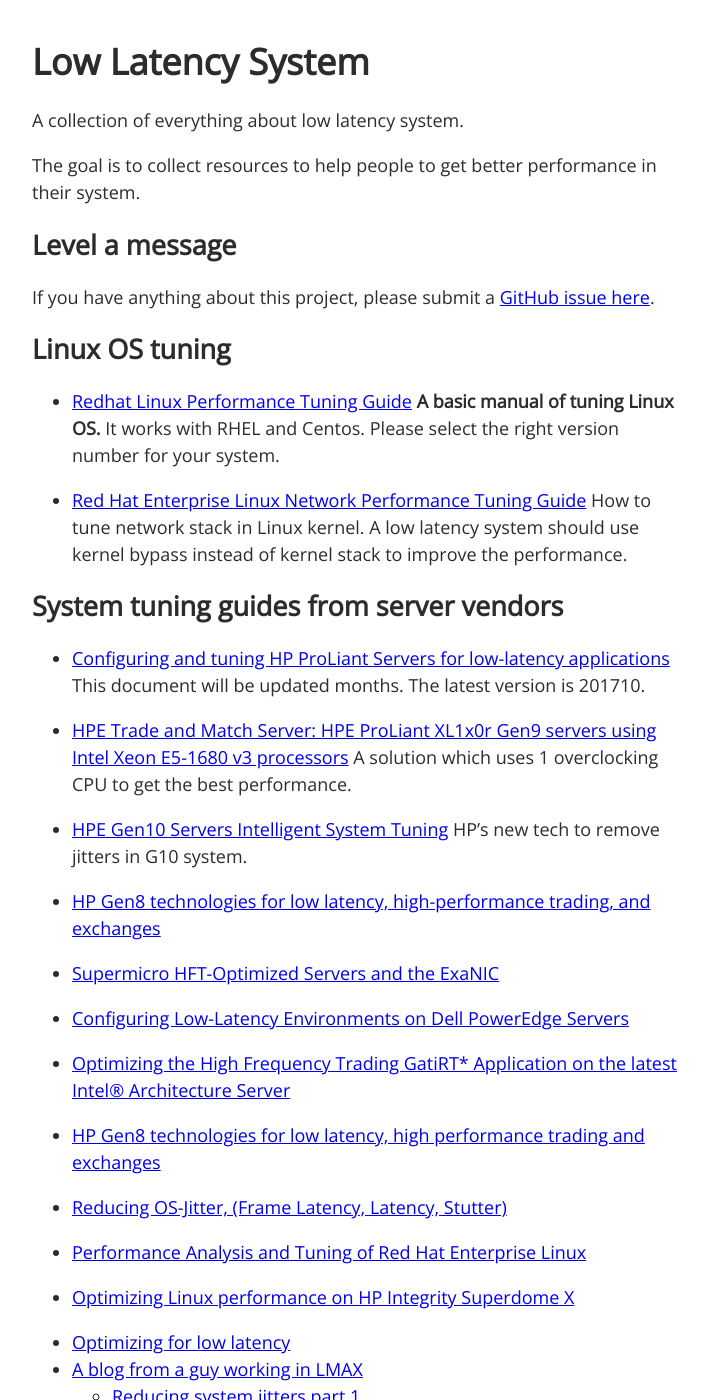
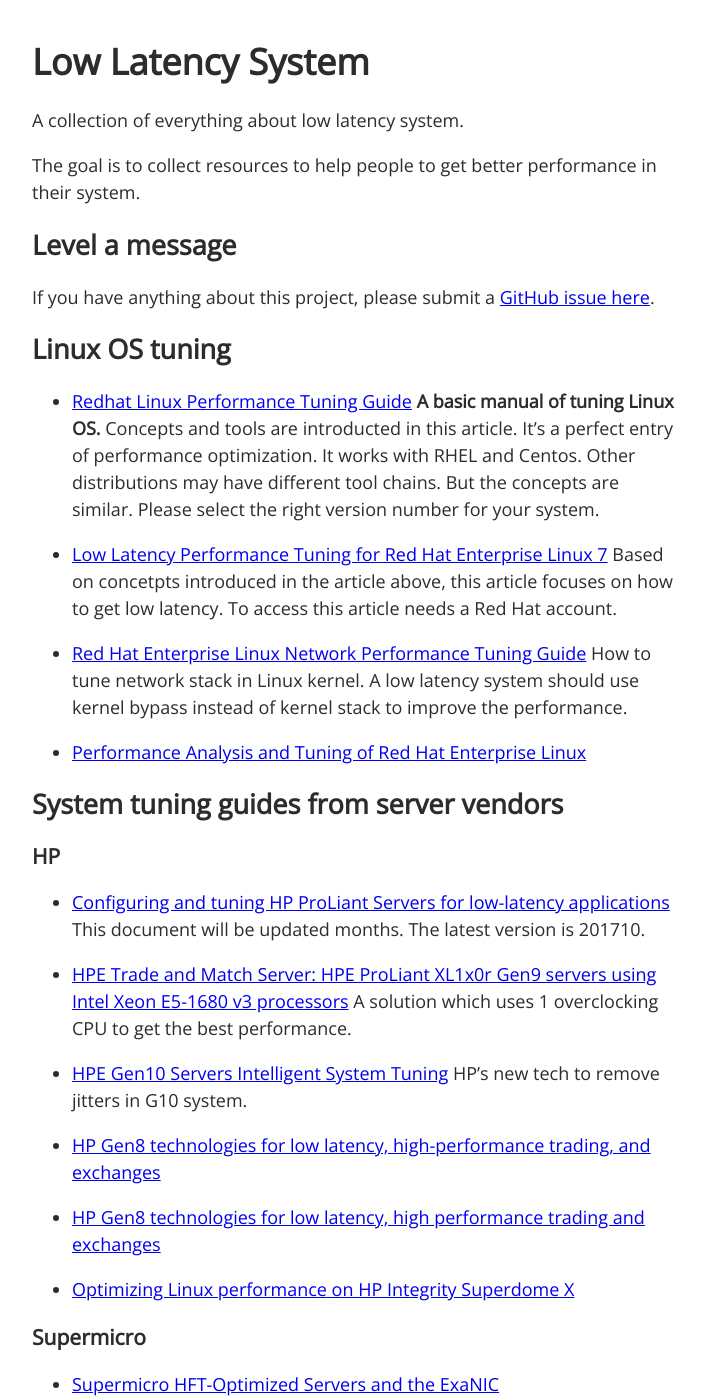
Before and after one commit to datar/low-latency-system, a Jekyll site: the page built from index.md, in a window 1280 px wide and 1400 px high. Shown: the whole window, without its empty margins (283-991 px from the left). Built offline with Jekyll 4.4.1, drawn with Linux system fonts in a browser that asks for light colours; our own code applies the rules of GitHub Pages for plain Markdown files; some of the changed text lies outside the part shown.

Commit message:
move links to right topics

```diff
--- a/index.md
+++ b/index.md
@@ -10,13 +10,17 @@ If you have anything about this project, please submit a [GitHub issue here](htt
 ## Linux OS tuning
 
 - [Redhat Linux Performance Tuning Guide](https://access.redhat.com/documentation/en-us/red_hat_enterprise_linux/7/html-single/performance_tuning_guide/index)
-**A basic manual of tuning Linux OS.** It works with RHEL and Centos. Please select the right version number for your system.
+**A basic manual of tuning Linux OS.** Concepts and tools are introducted in this article. It's a perfect entry of performance optimization. It works with RHEL and Centos. Other distributions may have different tool chains. But the concepts are similar. Please select the right version number for your system.
+
+- [Low Latency Performance Tuning for Red Hat Enterprise Linux 7](https://access.redhat.com/articles/1323793) Based on concetpts introduced in the article above, this article focuses on how to get low latency. To access this article needs a Red Hat account.
 
 - [Red Hat Enterprise Linux Network Performance Tuning Guide](https://access.redhat.com/articles/1391433) How to tune network stack in Linux kernel. A low latency system should use kernel bypass instead of kernel stack to improve the performance.
 
+- [Performance Analysis and Tuning of Red Hat Enterprise Linux](https://github.com/major/redhat-summit-2015-notes/blob/master/2015-06-24/Performance%20Analysis%20and%20Tuning%20of%20Red%20Hat%20Enterprise%20Linux.md)
 
 ## System tuning guides from server vendors
 
+### HP
 - [Configuring and tuning HP ProLiant Servers for low-latency applications](https://support.hpe.com/hpsc/doc/public/display?docLocale=en_US&docId=emr_na-c01804533)
 This document will be updated months. The latest version is 201710.
 
@@ -27,28 +31,34 @@ Tuning](https://support.hpe.com/hpsc/doc/public/display?docId=a00018313en_us) HP
 
 - [HP Gen8 technologies for low latency, high-performance trading, and exchanges](http://www.flaggmgmt.com/hpc/ppt/session-9_patrickgreene.pdf)
 
+- [HP Gen8 technologies for low latency, high performance trading and exchanges](http://www.flaggmgmt.com/hpc/ppt/session-9_patrickgreene.pdf)
+
+- [Optimizing Linux performance on HP Integrity Superdome X](http://www8.hp.com/h20195/v2/GetPDF.aspx/4AA5-9698ENW.pdf)
+
+
+### Supermicro
 - [Supermicro HFT-Optimized Servers and the ExaNIC](https://exablaze.com/media/blog-supermicro-latency)
 
+
+### Dell
 - [Configuring Low-Latency Environments on Dell PowerEdge Servers](http://www.dell.com/downloads/global/products/pedge/en/configuring_dell_powerEdge_servers_for_low_latency_12132010_final.pdf)
 
 - [Optimizing the High Frequency Trading GatiRT* Application on the latest Intel® Architecture Server](https://software.intel.com/en-us/articles/optimizing-the-high-frequency-trading-gatirt-application-on-the-latest-intel-architecture)
 
-
-- [HP Gen8 technologies for low latency, high performance trading and exchanges](http://www.flaggmgmt.com/hpc/ppt/session-9_patrickgreene.pdf)
-
 - [Reducing OS-Jitter, (Frame Latency, Latency, Stutter)](http://www.tomshardware.com/faq/id-2477508/reducing-jitter-frame-latency-latency-stutter.html)
 
-- [Performance Analysis and Tuning of Red Hat Enterprise Linux](https://github.com/major/redhat-summit-2015-notes/blob/master/2015-06-24/Performance%20Analysis%20and%20Tuning%20of%20Red%20Hat%20Enterprise%20Linux.md)
+### lenovo
 
-- [Optimizing Linux performance on HP Integrity Superdome X](http://www8.hp.com/h20195/v2/GetPDF.aspx/4AA5-9698ENW.pdf)
+
+### Other
+- [Linux Performance and Tuning Guidelines](https://lenovopress.com/redp4285)
+    - [中文版](https://www.gitbook.com/book/lihz1990/transoflptg/details)
 
 - [Optimizing for low latency](https://software.intel.com/sites/default/files/managed/07/f3/low_latency_presentation.pdf)
 - [A blog from a guy working in LMAX](http://epickrram.blogspot.co.uk/)
     - [Reducing system jitters part 1](http://epickrram.blogspot.co.uk/2015/09/reducing-system-jitter.html)
     - [Reducing system jitters part 2](http://epickrram.blogspot.co.uk/2015/11/reducing-system-jitter-part-2.html)
 
-- [Linux Performance and Tuning Guidelines](https://lenovopress.com/redp4285)
-    - [中文版](https://www.gitbook.com/book/lihz1990/transoflptg/details)
 
 - [Network tuning and performance](https://calomel.org/network_performance.html)
 
```
